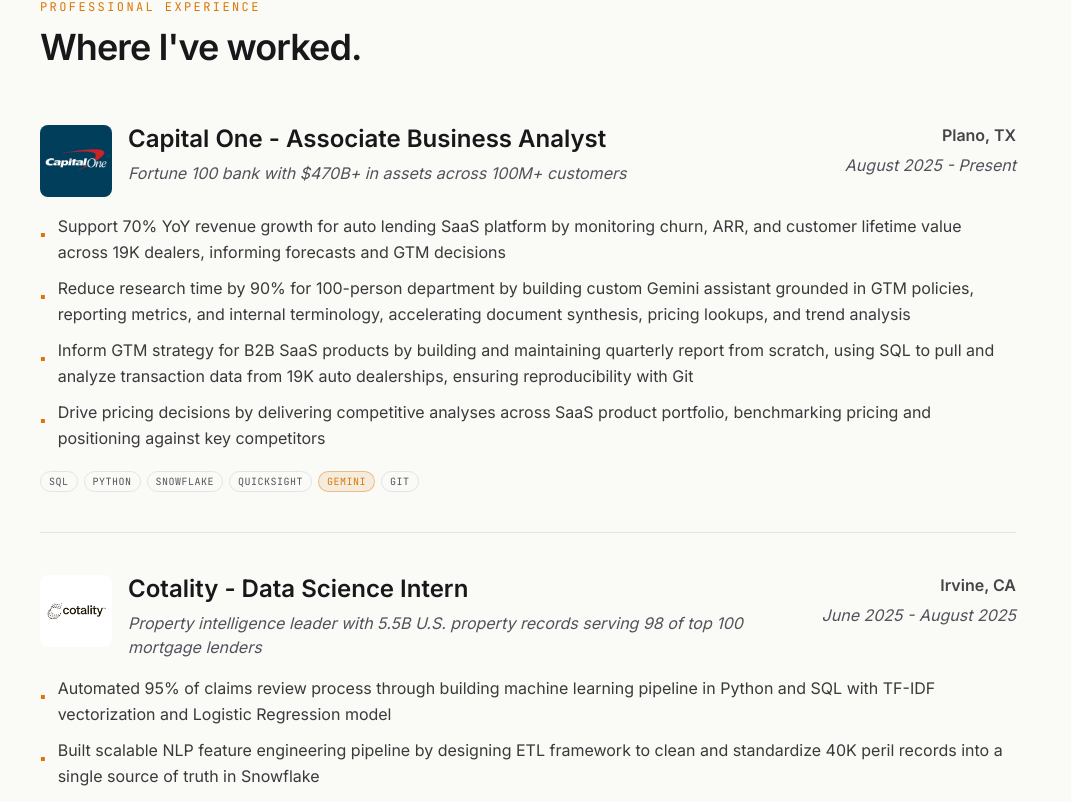
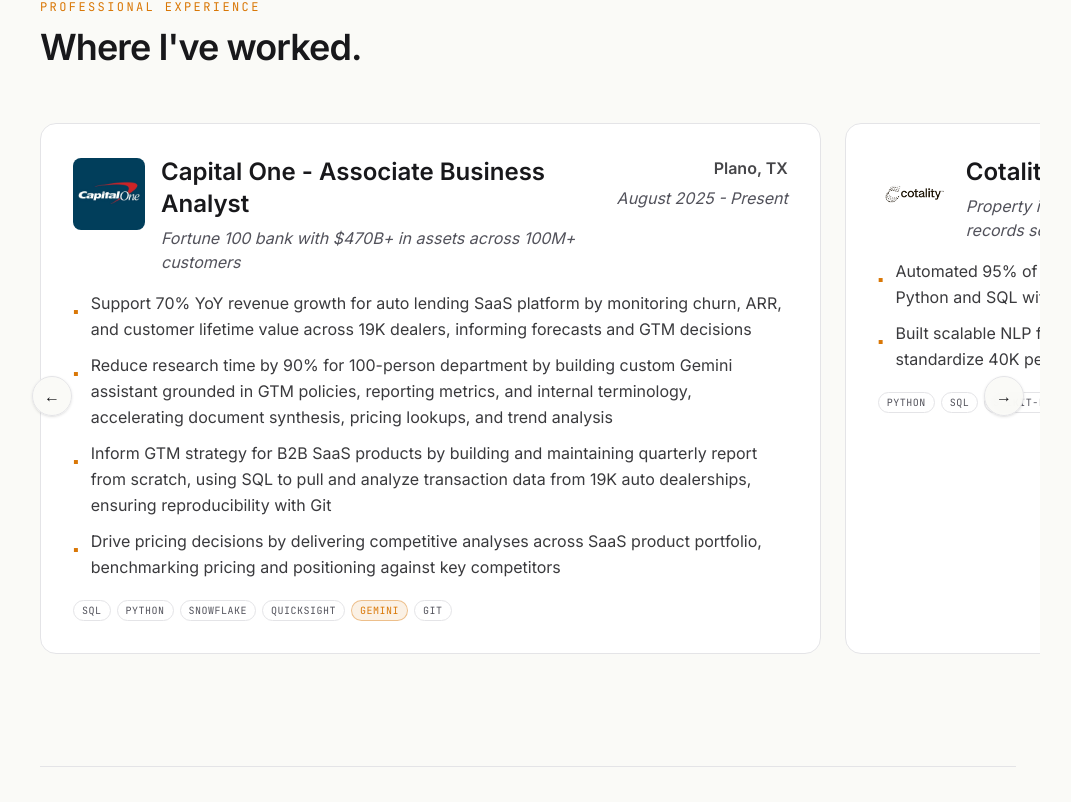
Before and after one commit to jjadenoca/portfoliowebsite, a Next.js app: page / in a window 1280 px wide. Shown: the part 1018-1820 px from the top of the page, without its empty margins (112-1183 px from the left). Built offline with nearby package versions, Linux system fonts and the light colour scheme; no server answers.

Commit message:
Convert experience list to horizontal snap-scroll carousel
Cards snap to center with neighbors peeking at the edges. Prev/next
arrow buttons scroll one card at a time on desktop; native swipe/drag
works on touch devices.

Co-Authored-By: Claude Opus 4.6 <noreply@anthropic.com>

```diff
--- a/src/components/Experience.tsx
+++ b/src/components/Experience.tsx
@@ -1,4 +1,7 @@
+"use client";
+
 import Image from "next/image";
+import { useRef } from "react";
 import Section from "./Section";
 import { experiences } from "@/lib/content";
 
@@ -15,21 +18,57 @@ const AI_TAGS = new Set([
 ]);
 
 export default function Experience() {
+  const scrollerRef = useRef<HTMLOListElement>(null);
+
+  const scrollByCard = (dir: 1 | -1) => {
+    const el = scrollerRef.current;
+    if (!el) return;
+    const card = el.querySelector("li");
+    const cardWidth = card ? (card as HTMLElement).offsetWidth : el.clientWidth;
+    const gap = 24; // matches gap-6
+    el.scrollBy({ left: dir * (cardWidth + gap), behavior: "smooth" });
+  };
+
   return (
     <Section
       id="experience"
       eyebrow="Professional Experience"
       title="Where I've worked."
     >
-      <ol className="space-y-10">
+      <div className="relative">
+        {/* Arrow buttons */}
+        <button
+          type="button"
+          onClick={() => scrollByCard(-1)}
+          aria-label="Previous experience"
+          className="hidden sm:flex absolute left-0 top-1/2 -translate-y-1/2 -translate-x-2 z-10 h-10 w-10 items-center justify-center rounded-full border border-border bg-background/90 backdrop-blur hover:border-accent hover:text-accent transition-colors shadow-sm"
+        >
+          <span aria-hidden>←</span>
+        </button>
+        <button
+          type="button"
+          onClick={() => scrollByCard(1)}
+          aria-label="Next experience"
+          className="hidden sm:flex absolute right-0 top-1/2 -translate-y-1/2 translate-x-2 z-10 h-10 w-10 items-center justify-center rounded-full border border-border bg-background/90 backdrop-blur hover:border-accent hover:text-accent transition-colors shadow-sm"
+        >
+          <span aria-hidden>→</span>
+        </button>
+
+        <ol
+          ref={scrollerRef}
+          className="flex gap-6 overflow-x-auto snap-x snap-mandatory scroll-smooth pb-4 -mx-6 px-6 [scrollbar-width:none] [&::-webkit-scrollbar]:hidden"
+        >
           {experiences.map((e) => (
             <li
               key={e.company + e.start}
-            className="border-b border-border pb-10 last:border-b-0"
+              className="snap-center shrink-0 w-[88%] sm:w-[75%] md:w-[80%] rounded-2xl border border-border bg-card p-6 sm:p-8"
             >
               <div className="flex items-start gap-4">
                 {e.logo && (
-                <div className="shrink-0 mt-0.5 h-18 w-18 rounded-lg overflow-hidden flex items-center justify-center" style={{ height: "4.5rem", width: "4.5rem" }}>
+                  <div
+                    className="shrink-0 mt-0.5 rounded-lg overflow-hidden flex items-center justify-center"
+                    style={{ height: "4.5rem", width: "4.5rem" }}
+                  >
                     <Image
                       src={e.logo}
                       alt={`${e.company} logo`}
@@ -89,6 +128,7 @@ export default function Experience() {
             </li>
           ))}
         </ol>
+      </div>
     </Section>
   );
 }
```
Lines whose indentation alone changed are shown as unchanged.
